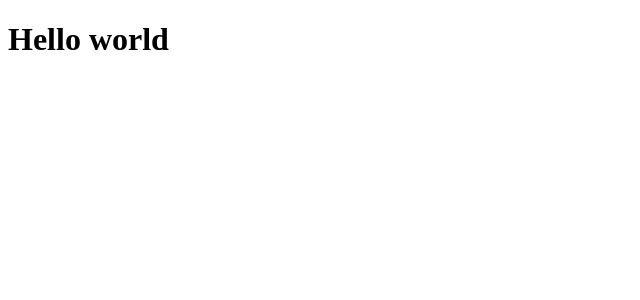
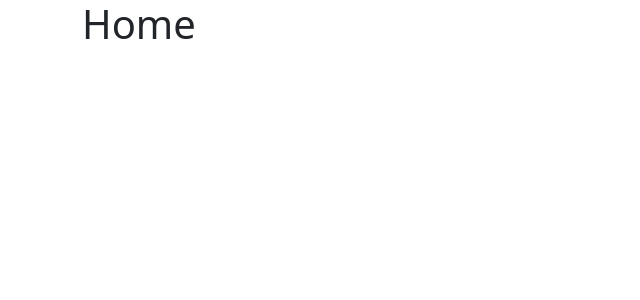
Before and after one commit to CantarinoG/top-shopping-cart, a React (Create React App) app: page / in a window 1280 px wide. Shown: the top 300 px of the page, without its empty margins (0-640 px from the left). Built offline with nearby package versions, Linux system fonts and the light colour scheme.

Commit message:
Set up routing

```diff
--- a/src/App.tsx
+++ b/src/App.tsx
@@ -1,5 +1,20 @@
+import { Routes, Route } from 'react-router-dom';
+import { Container } from "react-bootstrap";
+
+import Home from "./pages/Home";
+import Store from "./pages/Store";
+import About from "./pages/About";
+
 function App() {
-  return <h1>Hello world</h1>;
+
+  return <Container className='mb-4'>
+    <Routes>
+      <Route path='/' element={<Home/>}/>
+      <Route path='/store' element={<Store/>}/>
+      <Route path='/about' element={<About/>}/>
+    </Routes>
+  </Container>
+
 }
 
 export default App;
--- a/src/index.tsx
+++ b/src/index.tsx
@@ -1,13 +1,13 @@
-import React from 'react';
-import ReactDOM from 'react-dom/client';
+import React from 'react'
+import ReactDOM from 'react-dom/client'
+import App from './App'
+import 'bootstrap/dist/css/bootstrap.min.css';
+import { BrowserRouter } from 'react-router-dom';
 
-import App from './App';
-
-const root = ReactDOM.createRoot(
-  document.getElementById('root') as HTMLElement
-);
-root.render(
+ReactDOM.createRoot(document.getElementById('root') as HTMLElement).render(
   <React.StrictMode>
-    <App />
-  </React.StrictMode>
-);
+    <BrowserRouter>
+      <App />
+    </BrowserRouter>
+  </React.StrictMode>,
+)
--- /dev/null
+++ b/src/pages/About.tsx
@@ -0,0 +1,7 @@
+function About() {
+
+    return <h1>About</h1>
+
+}
+
+export default About;
--- /dev/null
+++ b/src/pages/Home.tsx
@@ -0,0 +1,7 @@
+function Home() {
+
+    return <h1>Home</h1>
+
+}
+
+export default Home;
--- /dev/null
+++ b/src/pages/Store.tsx
@@ -0,0 +1,7 @@
+function Store() {
+
+    return <h1>Store</h1>
+
+}
+
+export default Store;
```
